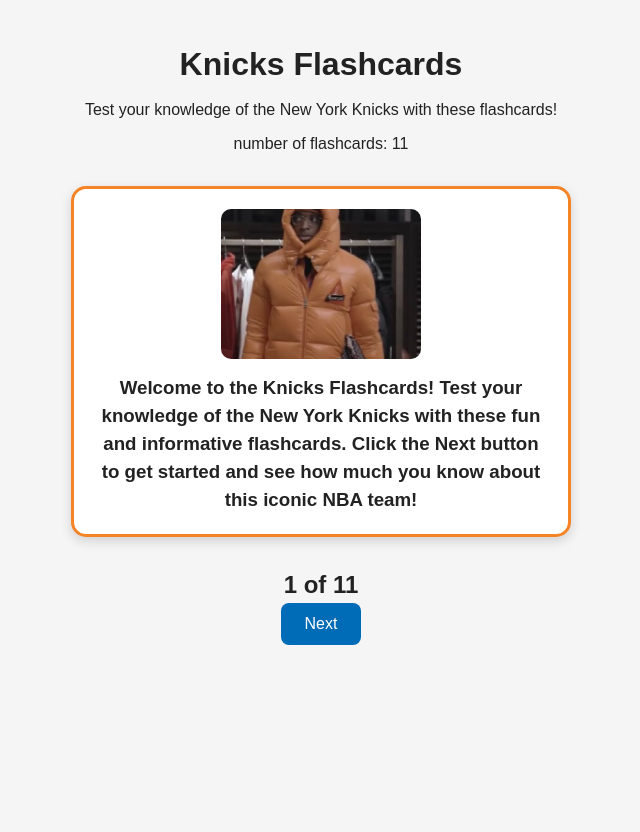
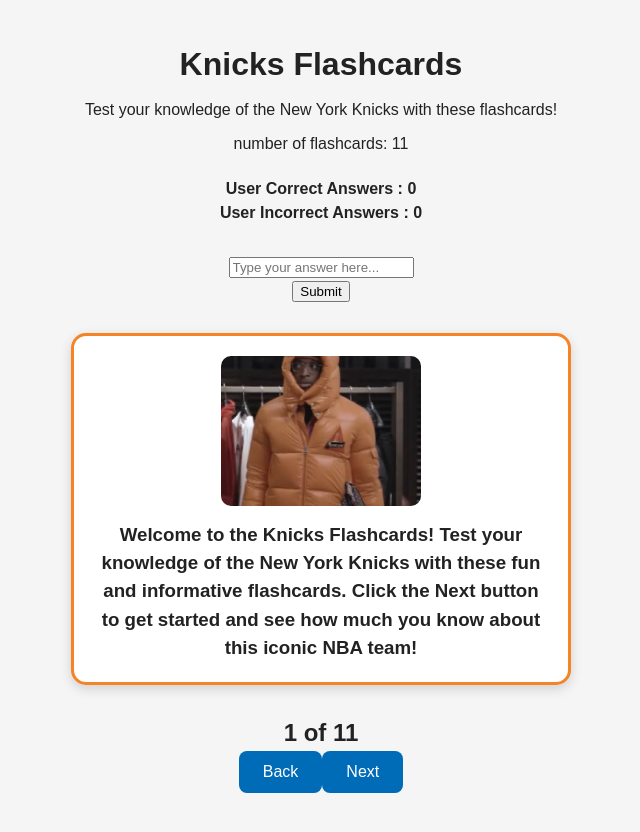
Before and after one commit to ehabgaming/Knicks-FlashCards, a React (Vite) app in the folder knicks flashcards/: page / in a window 1280 px wide. Shown: the whole page, without its empty margins (319-959 px from the left). Before the commit the page ends 800 px from the top, so only its background shows below. Built offline with nearby package versions, Linux system fonts and the light colour scheme.

Commit message:
Add user answer input and tracking for correct/incorrect responses

```diff
--- a/knicks flashcards/src/App.jsx
+++ b/knicks flashcards/src/App.jsx
@@ -76,15 +76,53 @@
 const App = () => {
   const [currentCard, SetCurrentCard] = useState(0);
   const [isFlipped, SetIsFlipped] = useState(false);
+  const [userAnswer, SetUserAnswer] = useState("");
+  const [correctAnswers, SetCorrectAnswers] = useState(0);
+  const [incorrectAnswers, SetIncorrectAnswers] = useState(0);
 
   const handleNext = () => {
-    const randomIndex = Math.floor(Math.random() * flashcards.length);
-    SetCurrentCard(randomIndex);
+    if (currentCard === flashcards.length - 1) {
+      SetCurrentCard(0);
+    }
+
+    SetCurrentCard(currentCard + 1);
+    SetIsFlipped(true);
+  };
+
+  const handleBack = () => {
+    if (currentCard === 0) {
+      SetCurrentCard(flashcards.length - 1);
+    }
+
+    SetCurrentCard(currentCard - 1);
     SetIsFlipped(true);
   };
 
   const handleFlip = () => {
     SetIsFlipped(!isFlipped);
+  };
+
+  const handleInput = (e) => {
+    SetUserAnswer(e.target.value);
+  };
+
+  const handleSubmit = (e) => {
+    e.preventDefault();
+
+    if (userAnswer.trim() === "") {
+      return;
+    }
+
+    if (
+      userAnswer.trim().toLowerCase() ===
+      flashcards[currentCard].answer.toLowerCase()
+    ) {
+      SetCorrectAnswers(correctAnswers + 1);
+    } else {
+      SetIncorrectAnswers(incorrectAnswers + 1);
+    }
+
+    SetUserAnswer("");
   };
 
   return (
@@ -93,7 +131,20 @@
         <h1>Knicks Flashcards</h1>
         <p>Test your knowledge of the New York Knicks with these flashcards!</p>
         <p>number of flashcards: {flashcards.length}</p>
+        <h4>
+          User Correct Answers : {correctAnswers} <br /> User Incorrect Answers
+          : {incorrectAnswers}
+        </h4>
       </div>
+
+      <input
+        type="text"
+        placeholder="Type your answer here..."
+        value={userAnswer}
+        onChange={handleInput}
+      />
+      <br />
+      <input type="submit" onClick={handleSubmit} />
 
       <div className="flashcards" onClick={handleFlip}>
         {!isFlipped && (
@@ -113,6 +164,8 @@
       <h2>
         {currentCard + 1} of {flashcards.length}
       </h2>
+
+      <button onClick={handleBack}>Back</button>
       <button onClick={handleNext}>Next</button>
     </div>
   );
```
